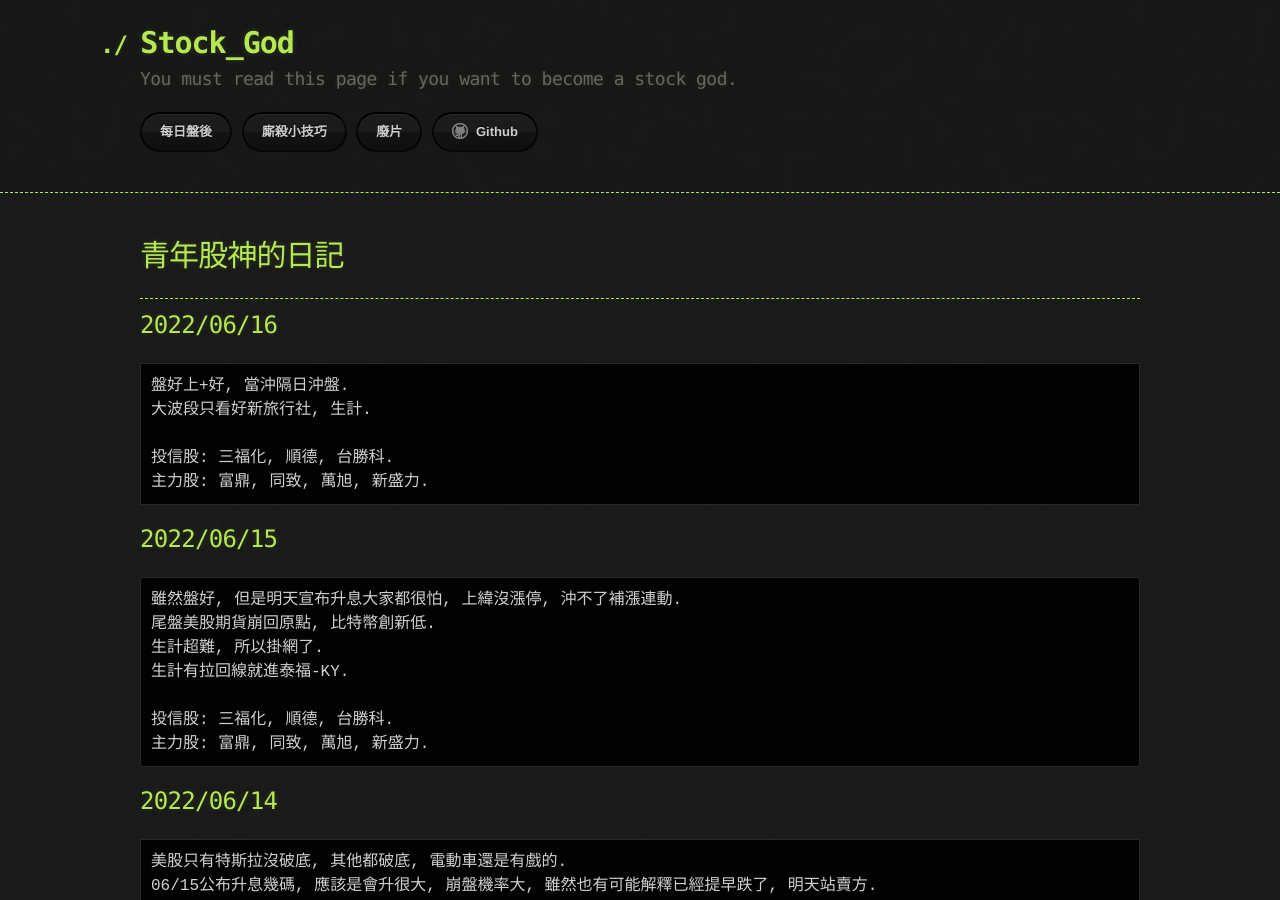
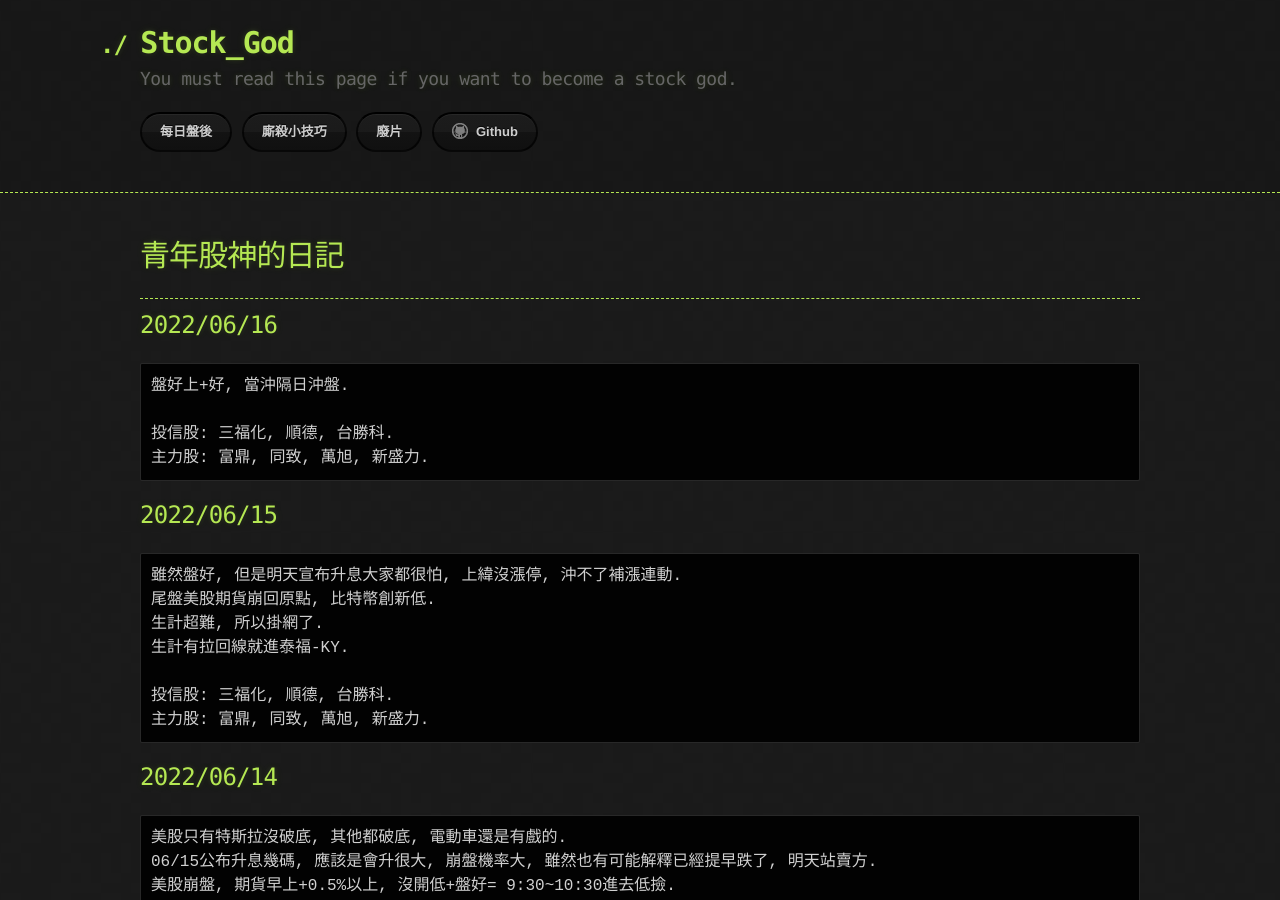
Before and after one commit to lepg5487/Stock_God, a Jekyll site: the page built from index.md, in a window 1280 px wide and 900 px high. Built offline with Jekyll 4.4.1, drawn with Linux system fonts in a browser that asks for light colours; our own code applies the rules of GitHub Pages for plain Markdown files.

Commit message:
Update index.md

````diff
--- a/index.md
+++ b/index.md
@@ -9,7 +9,6 @@ layout: testlayouts
 ## 2022/06/16
 ```
 盤好上+好, 當沖隔日沖盤.
-大波段只看好新旅行社, 生計.
 
 投信股: 三福化, 順德, 台勝科.
 主力股: 富鼎, 同致, 萬旭, 新盛力.
````
